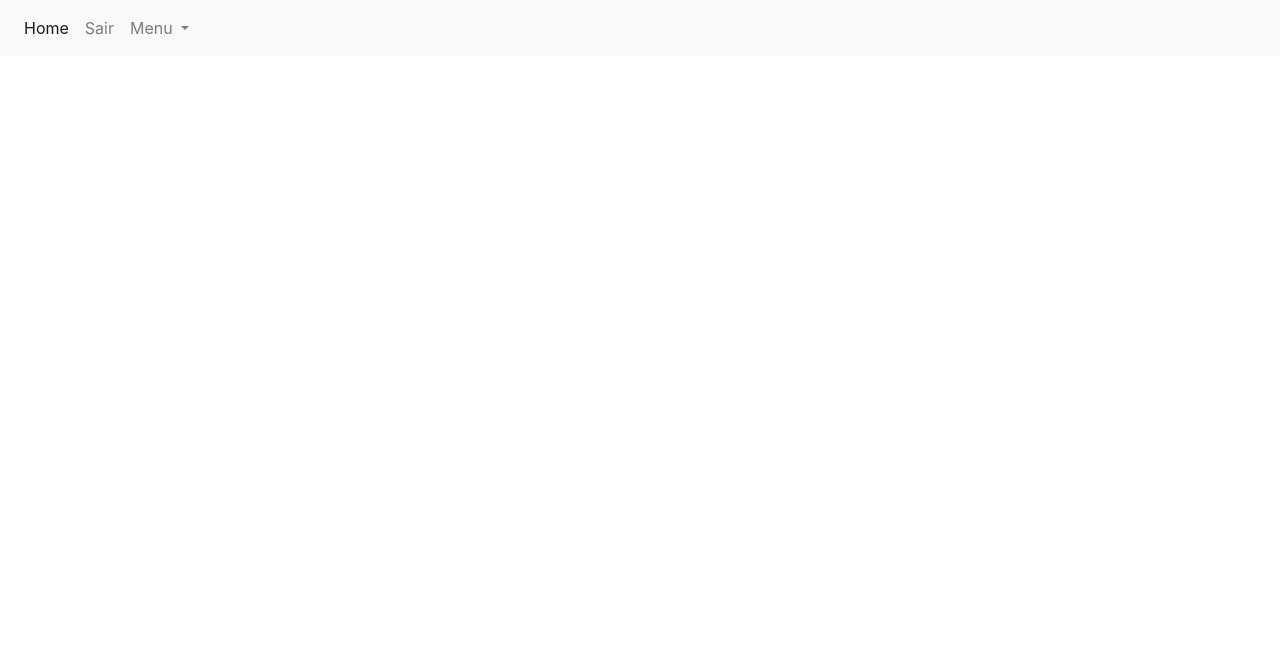
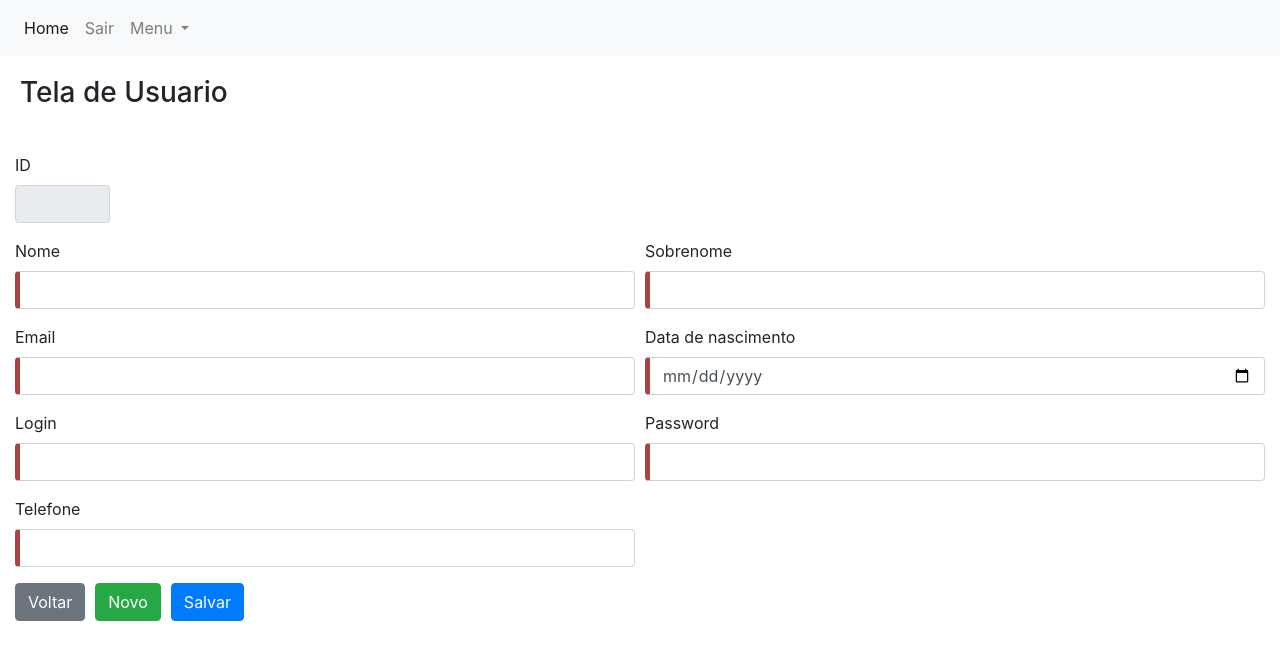
Before and after one commit to DEV-GHSOLUCOES/cars-and-users-front, an Angular app: page /userCad in a window 1280 px wide. Before the commit this address led to /. Shown: the top 660 px of the page. Built offline with nearby package versions, Linux system fonts and the light colour scheme; sample sign-in values are in the browser's storage.

Commit message:
Commit com tela de edicao/cadastro de usuario

```diff
--- /dev/null
+++ b/src/app/components/user/user-cadastro/user-cadastro/user-cadastro.component.html
@@ -0,0 +1,68 @@
+<h3 style="padding: 20px;">Tela de Usuario</h3>
+
+<form style="padding: 15px;">
+    <div class="form-row">
+    <div class="form-group col-md-1">
+        <label for="id">ID</label>
+        <input type="text" [(ngModel)]="user.id" class="form-control" id="id" name="id" readonly="true" autocomplete="false">
+    </div>
+    </div>
+    <div class="form-row">
+        <div class="form-group col-md-6">
+            <label for="firstName">Nome</label>
+            <input type="text" [(ngModel)]="user.firstName" class="form-control" id="firstName" name="firstName" required="true" autocomplete="false">
+        </div>
+        <div class="form-group col-md-6">
+            <label for="lastName">Sobrenome</label>
+            <input type="text"  [(ngModel)]="user.lastName"  class="form-control" id="lastName" name="lastName" required="true" autocomplete="false">
+        </div>
+    </div>
+
+    <div class="form-row">
+        <div class="form-group col-md-6">
+            <label for="email">Email</label>
+            <input type="text" [(ngModel)]="user.email"  class="form-control" id="email" name="email" required="true"  autocomplete="false">
+        </div>
+
+        <div class="form-group col-md-6">
+             <label for="birthday">Data de nascimento</label>
+            <input type="date"  [(ngModel)]="user.birthday" class="form-control" id="birthday" name="birthday" required="true"  autocomplete="false">
+        </div>
+
+    </div>
+
+    <div class="form-row">
+        <div class="form-group col-md-6">
+            <label for="login">Login</label>
+            <input type="text"  [(ngModel)]="user.login"  class="form-control" id="login" name="login" required="true"  autocomplete="false">
+        </div>
+
+        <div class="form-group col-md-6">
+             <label for="password">Password</label>
+            <input type="password"  [(ngModel)]="user.password" class="form-control" id="password" name="password" required="true"  autocomplete="false">
+        </div>
+
+    </div>
+
+    <div class="form-row">
+        <div class="form-group col-md-6">
+            <label for="phone">Telefone</label>
+            <input type="text" [(ngModel)]="user.phone" class="form-control" id="phone" name="phone" required="true"  autocomplete="false">
+        </div>
+
+        <div class="form-group col-md-6" *ngIf="user.cars && user.cars.length >= 0">
+            <label for="cars">Carro</label>
+            <input type="text"  [(ngModel)]="user.cars[0].model" class="form-control" id="cars" name="cars" required="true"  autocomplete="false">
+        </div>
+
+    </div>
+
+    <div class="form-row">
+        <div class="form-group col-md-6">
+          <button type="button" class="btn btn-secondary" [routerLink]="['/users']" routerLinkActive="router-link-active" >Voltar</button>
+          <button type="button" class="btn btn-success"  (click)="cleanUser()" style="margin-left: 10px;"  >Novo</button>
+          <button type="button" class="btn btn-primary" (click)="salvarUser(user)" style="margin-left: 10px;"  >Salvar</button>
+        </div>
+
+    </div>
+</form>
--- /dev/null
+++ b/src/app/components/user/user-cadastro/user-cadastro/user-cadastro.component.ts
@@ -0,0 +1,53 @@
+import { Component, OnInit } from '@angular/core';
+import { ActivatedRoute } from '@angular/router';
+import { Car } from 'src/app/model/car';
+import { User } from 'src/app/model/user';
+import { UserService } from 'src/app/service/user.service';
+
+@Component({
+  selector: 'app-root',
+  templateUrl: './user-cadastro.component.html',
+  styleUrls: ['./user-cadastro.component.css']
+})
+export class UserCadastroComponent implements OnInit {
+
+   user = new User();
+
+  constructor(private  router: ActivatedRoute, private userService: UserService) { }
+
+  ngOnInit(): void {
+    let id  =  this.router.snapshot.paramMap.get('id');
+
+    if (id !== null) {
+      const userId = Number(id);
+      console.log("valor sendo editado : " + id);
+      this.userService.getUserById(userId).subscribe(data =>{
+        this.user = data;
+      })
+    }
+
+  }
+
+  salvarUser(user: User){
+    //Atualizando user
+    if (this.user.id != null && this.user.id.toString().trim() != null) {
+      this.userService.updateUserById(this.user.id, this.user).subscribe(data => {
+        this.cleanUser();
+        console.info(" user ataualizado: " + data);
+      });
+    }
+    else{
+      //Salvando um novo user
+      this.userService.createUser(this.user).subscribe(data => {
+        this.cleanUser();
+        console.info("gravou user: " + data);
+      });
+    }
+  }
+
+  cleanUser(){
+    this.user = new User();
+     this.user.cars = [new Car()];
+  }
+
+}
--- a/src/app/components/user/user.component.html
+++ b/src/app/components/user/user.component.html
@@ -3,14 +3,16 @@
 <br/>
 
 <form class="form-inline">
-  <div class="form-group mx-sm-3 mb-2" >
-    <input type="number" class="form-control" id="id" name="id" [(ngModel)]="id" placeholder="Pesquisa por id">
-    <div *ngIf="errorMessage" class="alert alert-danger">
-        {{ errorMessage }}
-      </div>
-  </div>
-  <button type="button" (click)="getUserById()"  class="btn btn-primary mb-2">Buscar</button>
+    <div class="form-group mx-sm-3 mb-2" >
+        <input type="number" class="form-control" id="id" name="id" [(ngModel)]="id" placeholder="Pesquisa por id">
+
+    </div>
+
+    <button type="button" (click)="getUserById()"  class="btn btn-primary mb-2">Buscar</button>
+
+    <button type="button" [routerLink]="['/userCad']" routerLinkActive="router-link-active" style="margin-left: 5px;" class="btn btn-success mb-2">Novo</button>
 </form>
+<div *ngIf="errorMessage" class="alert alert-danger ">{{ errorMessage }}</div>
 
 <br/>
 <br/>
@@ -25,6 +27,9 @@
         <th scope="col">Login</th>
         <th scope="col">Telefone</th>
         <th scope="col">Carro</th>
+        <th scope="col"></th>
+        <th scope="col"></th>
+
     </thead>
 <tbody>
     <tr *ngFor="let user of users">
@@ -41,7 +46,8 @@
 
             </ul>
           </td>
-          <td><button (click)="deleteUserById(user.id)" class="btn btn-primary">Delete</button></td>
+          <td><button *ngIf="!errorMessage" (click)="deleteUserById(user.id)"class="btn btn-danger">Delete</button></td>
+          <td><button *ngIf="!errorMessage"  [routerLink]="['/userCad', user.id]" routerLinkActive="router-link-active" class="btn btn-warning">Editar</button></td>
 
     </tr>
 </tbody>
--- a/src/app/components/user/user.component.ts
+++ b/src/app/components/user/user.component.ts
@@ -44,8 +44,8 @@ export class UserComponent implements OnInit {
     this.userService.getUserById(this.id).pipe(
       catchError((error: any) => {
         // Lida com o erro aqui e configura a mensagem de erro
-        this.errorMessage = error.error[0].message || 'Erro desconhecido ao buscar usuário.';
-        return throwError(error); // Rejeita o erro para que o próximo manipulador possa lidar com ele, se necessário.
+        return this.errorMessage = error.error[0].message || 'Erro desconhecido ao buscar usuário.';
+
       })
     ).subscribe(data => {
       // Lida com a resposta com sucesso aqui
--- a/src/app/model/user.ts
+++ b/src/app/model/user.ts
@@ -7,7 +7,8 @@ export class User {
     lastName!: string;
     email!: string;
     birthday!: string;
-    login!: string
+    login!: string;
+    password!: string;
     phone!: string;
     cars!: Car[];
 
--- a/src/app/service/user.service.ts
+++ b/src/app/service/user.service.ts
@@ -3,6 +3,7 @@ import { Injectable } from '@angular/core';
 import { AppConstants } from '../app-constants';
 import { Observable, throwError } from 'rxjs';
 import { catchError } from 'rxjs/operators';
+import { User } from '../model/user';
 
 @Injectable({
   providedIn: 'root'
@@ -12,7 +13,7 @@ export class UserService {
   constructor(private http: HttpClient) { }
 
   listUsers() : Observable<any>{
-    return this.http.get<any>(AppConstants.urlApiUsers)
+    return this.http.get<any>(AppConstants.urlApiUsers, {responseType : 'json'});
   }
 
   deleteUserById(id: Number) : Observable<any>{
@@ -22,10 +23,16 @@ export class UserService {
   getUserById(id: Number): Observable<any> {
     return this.http.get<any>(AppConstants.urlApiUsers + id, { responseType: 'json' }).pipe(
       catchError((error: any) => {
-        // Você pode lidar com o erro aqui, se necessário, ou simplesmente passar adiante.
-        return throwError(error); // Lança a resposta de erro original da API.
+          return throwError(error); // Lança a resposta de erro original da API.
       })
     );
   }
 
+  createUser(user: User) : Observable<any>{
+    return this.http.post<any>(AppConstants.urlApiUsers, user, {responseType : 'json'});
+  }
+
+  updateUserById( id: Number, user: User) : Observable<any>{
+    return this.http.put<any>(`${AppConstants.urlApiUsers}${id}`, user, { responseType: 'json' });
+  }
 }
```
Also changed, not shown: src/app/app.module.ts (+6 -2 lines), src/app/components/user/user-cadastro/user-cadastro/user-cadastro.component.css (added).
